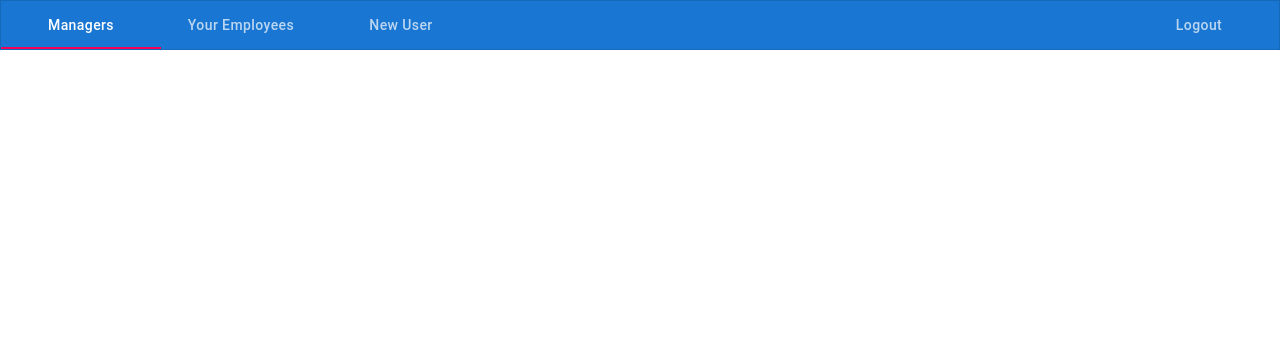
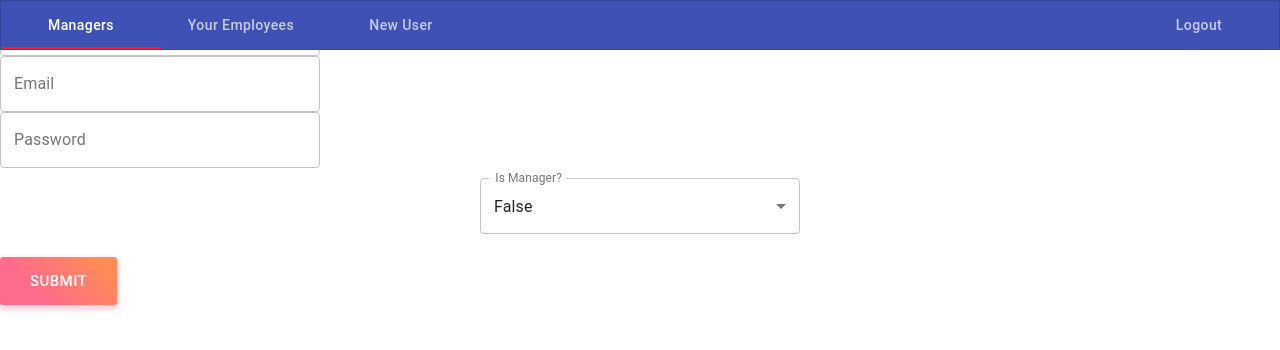
Before and after one commit to ShriduttPatel121/matierialUIDemoUserApp, a React app: page /new-user in a window 1280 px wide. Shown: the top 350 px of the page. Built offline with nearby package versions, Linux system fonts and the light colour scheme.

Commit message:
Implemented New user using Material-UI and formik.

```diff
--- a/package.json
+++ b/package.json
@@ -48,7 +48,8 @@
     "webpack": "3.8.1",
     "webpack-dev-server": "2.11.3",
     "webpack-manifest-plugin": "1.3.2",
-    "whatwg-fetch": "2.0.3"
+    "whatwg-fetch": "2.0.3",
+    "yup": "^0.29.1"
   },
   "scripts": {
     "start": "node scripts/start.js",
--- a/src/App.js
+++ b/src/App.js
@@ -1,14 +1,33 @@
 import React, { Component } from 'react';
 import Navigation from './Navigation/Navigation';
-import { BrowserRouter } from 'react-router-dom'
+import { BrowserRouter } from 'react-router-dom';
+import { MuiThemeProvider, createMuiTheme } from '@material-ui/core'
 
+const theme = createMuiTheme({
+  palette : {
+    primary : {
+      main : '#3f51b5',
+      light : '#6573c3',
+      dark : '#2c387e'
+    },
+    secondary : {
+      main : '#ff1744',
+      light : '#f6685e',
+      dark : '#aa2e25'
+    }
+  },
+});
 
 class App extends Component {
+
   render() {
+    console.log(theme);
     return (
       <div className="App">
         <BrowserRouter>
+        <MuiThemeProvider theme={theme}>
           <Navigation />
+          </MuiThemeProvider>
         </BrowserRouter>
       </div>
     );
--- a/src/Navigation/Navigation.css
+++ b/src/Navigation/Navigation.css
@@ -1,4 +1,4 @@
-.Appbar {
-    display: flex;
-    justify-content: space-between;
+.Main {
+    background-color: aliceblue;
+    height: 100vh;
 }
--- a/src/Navigation/Navigation.js
+++ b/src/Navigation/Navigation.js
@@ -5,6 +5,7 @@ import { Link } from 'react-router-dom';
 import NewUser from '../containers/NewUsers/NewUsers';
 import AllUsers from '../containers/AllUsers/AllUsers';
 import YourUser from '../containers/YourUsers/YourUsers';
+import classes from './Navigation.css';
 class Navigation extends Component {
     state= {
         value : 0
@@ -14,9 +15,9 @@ class Navigation extends Component {
     }
     render() {
         let navBar = (
-            <AppBar style={{backgroundColor : '#1976d2'}} variant="outlined" position="fixed">
+            <AppBar variant="outlined" position="fixed">
                     <Tabs value={this.state.value} onChange={this.handleChange} aria-label="simple tabs example">
-                            <Tab style={{textTransform : 'capitalize'}} component={Link} to="/Managers" label="Managers"></Tab>
+                            <Tab  style={{textTransform : 'capitalize'}} component={Link} to="/Managers" label="Managers"></Tab>
                             <Tab style={{textTransform : 'capitalize'}} component={Link} to="/your-employees" label="Your Employees"></Tab>
                             <Tab style={{textTransform : 'capitalize'}} component={Link} to="/new-user" label="New user"></Tab>
                             <Tab  style={{marginLeft: 'auto',textTransform : 'capitalize'}} label='Logout'></Tab>
@@ -35,7 +36,7 @@ class Navigation extends Component {
         return (
             <React.Fragment>
                 {navBar}
-                <main>
+                <main className={classes.Main}>
                     {routes}
                 </main>
             </React.Fragment>
--- a/src/containers/AllUsers/AllUsers.js
+++ b/src/containers/AllUsers/AllUsers.js
@@ -3,7 +3,9 @@ class AllUsers extends Component {
 
     render() {
         return (
-            <div></div>
+            <div>
+
+            </div>
         );
     }
 }
--- /dev/null
+++ b/src/containers/FormElements/CustomSelectInput/SelectInput.js
@@ -0,0 +1,36 @@
+import React from "react";
+import { FormControl, InputLabel, Select, MenuItem, withStyles } from '@material-ui/core';
+import { useField } from "formik";
+
+const styles = {
+    selecter : {
+        width : '20rem',
+        margin : 'auto',
+        display : 'block',
+        padding : '10px'
+    },
+    selecterLabel : {
+        padding : '13px 15px'
+    }
+}
+
+const SelectInput = (props) => {
+
+    const [field] = useField(props);
+    const { classes } = props;
+  return (
+    <FormControl variant="outlined" className={classes.selecter}>
+      <InputLabel className={classes.selecterLabel}>Is Manager?</InputLabel>
+      <Select
+        {...field}
+        label="Is Manager?"
+        fullWidth
+        defaultValue='false'
+      >
+        <MenuItem  value='true'>True</MenuItem>
+        <MenuItem selected value='false'>False</MenuItem>
+      </Select>
+    </FormControl>
+  );
+};
+export default  withStyles(styles)(SelectInput);
--- /dev/null
+++ b/src/containers/FormElements/CustomeInputText/CustomInputText.js
@@ -0,0 +1,15 @@
+/* eslint-disable react/jsx-no-duplicate-props */
+import React from "react";
+import classes from'./inouttext.css'
+import { TextField } from '@material-ui/core';
+import { useField } from "formik";
+const CustomeInputText = (props) => {
+    const [field, meta] = useField(props);
+    const errorText = meta.error && meta.touched ? meta.error : '';
+  return (
+      <div className={classes.Input}>
+        <TextField autoComplete="off" {...props}  helperText={errorText} style={{width : '20rem'}} variant="outlined" label={props.label} error={meta.error && meta.touched} {...field}/>
+      </div>
+  );
+};
+export default CustomeInputText;
--- /dev/null
+++ b/src/containers/FormElements/CustomeInputText/inouttext.css
@@ -0,0 +1,31 @@
+.Input{
+    width: 100%;
+    padding: 10px;
+    box-sizing: border-box;
+}
+
+
+
+.InputElement{
+    outline: none;
+    border: 1px solid black;
+    /* background-color: white; */
+    font: inherit;
+    padding: 6px 10px;
+    width: 100%;
+    display: block;
+    box-sizing: border-box;
+}
+
+.MuiInput-colorSecondary {
+    border: 1px solid black;
+}
+
+/* .InputElement:focus{
+    outline: none;
+    background-color: #ccc;
+}
+.Invalid{
+    border: 1px solid red;
+    background-color: rgb(241, 154, 144);
+} */
--- /dev/null
+++ b/src/containers/NewUsers/NewUser.css
@@ -0,0 +1,35 @@
+.form {
+    display: flex;
+    flex-direction: column;
+    align-items: center;
+    /* justify-content: center;  */
+    align-content: center;
+
+}
+
+.form form {
+    display: flex;
+    flex-direction: column;
+    align-items: center;
+    margin-top: 25vh;
+    border: 1px solid rgba(0, 0, 0, 0.12);;
+    background-color: white;
+    box-shadow: 3px 2px 3px rgba(0, 0, 0, 0.568);
+    border-radius: 8px;
+    padding: 2rem;
+    border-radius: 1rem;
+    justify-content: space-around;
+}
+
+
+.Btn {
+margin: 5% auto;
+width: 40%;
+padding: 10px;
+font: inherit;
+color: black;
+background-color: rgb(26, 207, 105);
+cursor: pointer;
+border: none;
+border-radius: 5px;
+}
--- a/src/containers/NewUsers/NewUsers.js
+++ b/src/containers/NewUsers/NewUsers.js
@@ -1,10 +1,88 @@
 import React, { Component } from 'react';
+import CustomeInputText from '../FormElements/CustomeInputText/CustomInputText';
+import SelectInput from '../FormElements/CustomSelectInput/SelectInput';
+import { Button, withStyles } from '@material-ui/core'
+import * as Yup from 'yup';
+import { Formik } from 'formik';
+import classe from './NewUser.css';
+
+const styles = {
+    Btn: {
+      background: 'linear-gradient(45deg, #FE6B8B 30%, #FF8E53 90%)',
+      border: 0,
+      borderRadius: 3,
+      boxShadow: '0 3px 5px 2px rgba(255, 105, 135, .3)',
+      color: 'white',
+      height: 48,
+      padding: '0 30px',
+      margin : '0.8rem auto',
+      '&:disabled' : {
+          background : '#e0e0e0',
+          cursor : 'not-allowed'
+      }
+    },
+  };
+
 class NewUser extends Component {
 
+
     render() {
+        const { classes } = this.props
+        let form = (
+        <div>
+            <CustomeInputText  label="Username" name="name" />
+            <CustomeInputText  label="Email" name="email" />
+            <CustomeInputText  label="Password" name="password" type="password" />
+            <SelectInput name="isAdmin"/>
+
+            </div>
+            );
         return (
-            <div></div>
+            <div className={classe.form}>
+            <Formik
+                initialValues = {{
+                    name : '',
+                    email : '',
+                    password : '',
+                    isAdmin : 'false'
+            }}
+
+            validationSchema={Yup.object({
+                name : Yup.string()
+                    .min(4, '4 characters or more')
+                    .max(25, '25 characters or less')
+                    .required('This field is required'),
+                email : Yup.string()
+                .max(30, '30 characters or less')
+                .matches(RegExp(/^\w+([.-]?\w+)*@\w+([.-]?\w+)*(\.\w{2,3})+$/), 'Invalid email.')
+                .required('This field is required'),
+                password : Yup.string()
+                .min(6, 'password must have atleast 6 or more characters')
+                .required('This field is required')
+                .matches(RegExp("^(((?=.*[a-z])(?=.*[A-Z]))|((?=.*[a-z])(?=.*[0-9]))|((?=.*[A-Z])(?=.*[0-9])))(?=.{6,})"), 'Must haveatleast one captal letter and spacial letter'),
+                isAdmin : Yup.string()
+                .oneOf(['true', 'false'],'You have to select either of this options')
+                .required('This field is required')
+
+            })}
+
+            onSubmit= {(values, {setSubmitting, resetForm}) => {
+                 setTimeout(() => {
+                    alert(JSON.stringify(values));
+                    resetForm();
+                    setSubmitting(false)
+                },3000)}}
+            >
+                {props =>{
+                    return(
+                    <form className="signup-form" onSubmit={props.handleSubmit}>
+                        {form}
+                    <Button className={classes.Btn} type="submit" size='large' variant="contained" disabled={!props.isValid || props.isSubmitting}>Submit</Button>
+                    </form>
+                )}}
+            </Formik>
+            </div>
         );
     }
 }
-export default NewUser;
+export default withStyles(styles)(NewUser);
```
Also changed, not shown: 1 other file (tests, documents, lock files or other folders).
